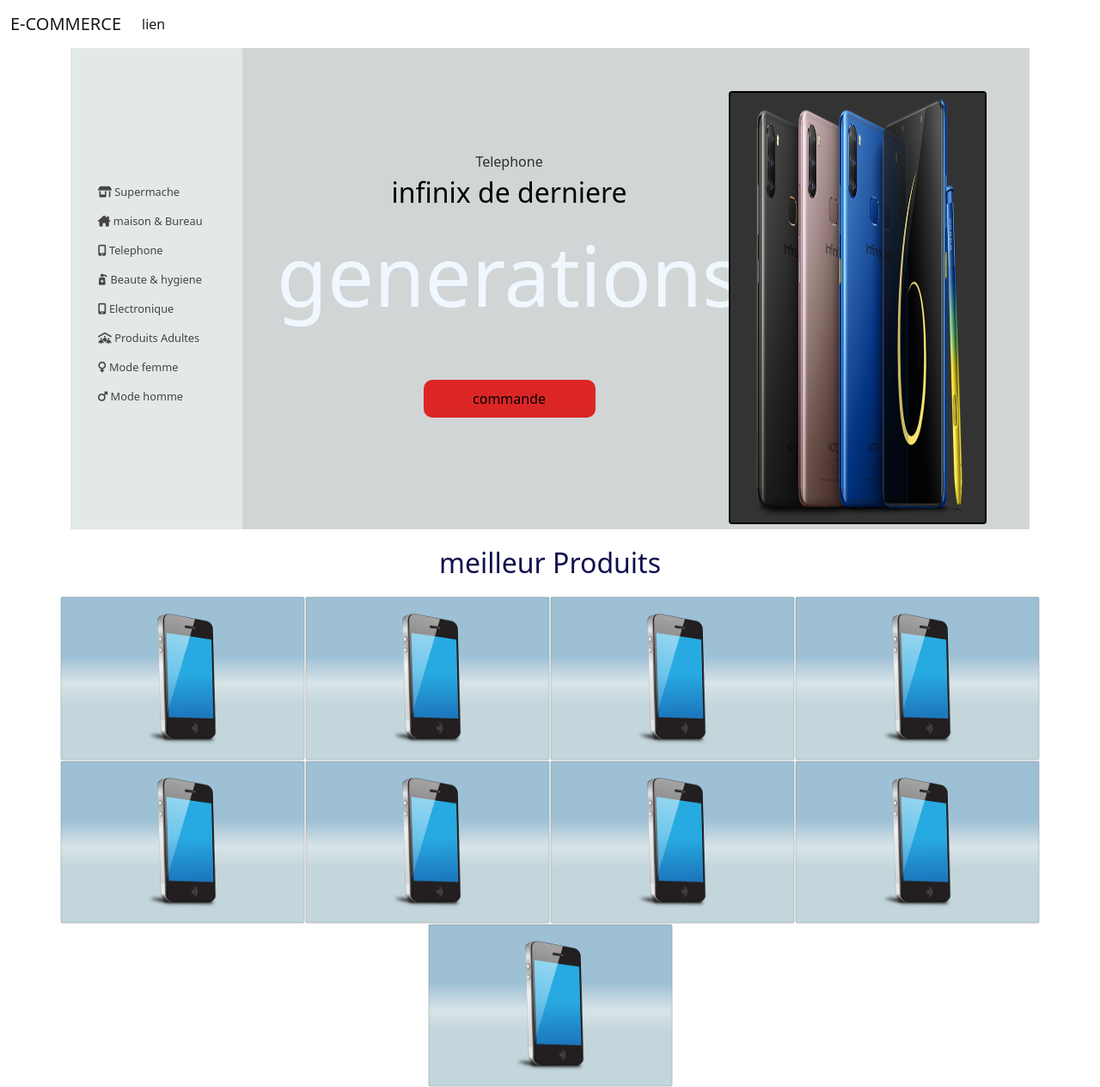
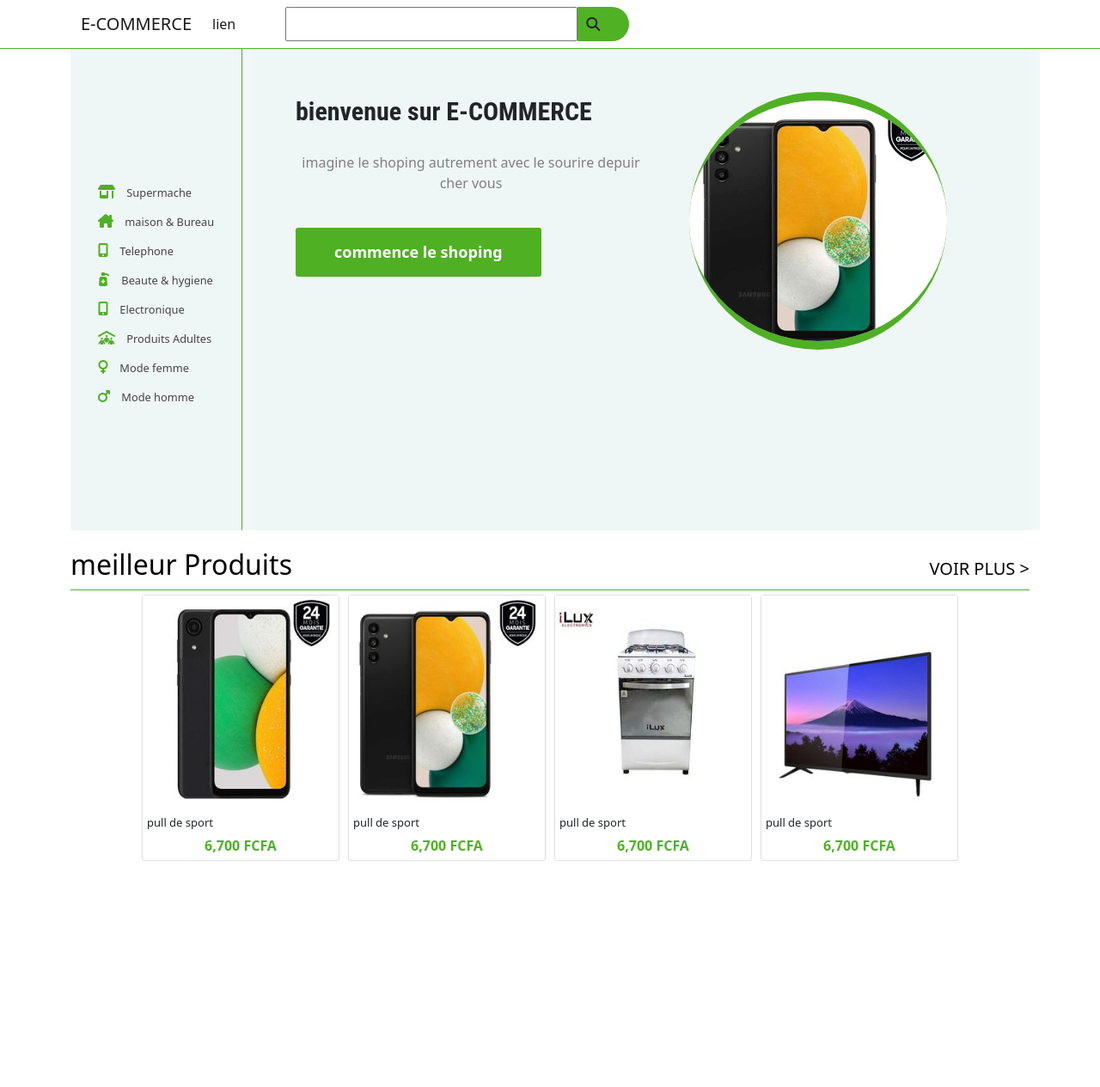
Before and after one commit to kevinvoli/ship-azi, a plain HTML site: page index.html in a window 1280 px wide. Shown: the whole page at 86% size. After the commit the page ends 1027 px from the top, so only its background shows below. Drawn offline with nearby package versions, Linux system fonts and the light colour scheme.

Commit message:
commit du 23 juin 2022

```diff
--- a/index.html
+++ b/index.html
@@ -4,27 +4,44 @@
     <meta charset="UTF-8">
     <meta http-equiv="X-UA-Compatible" content="IE=edge">
     <meta name="viewport" content="width=device-width, initial-scale=1.0">
-    <link rel="stylesheet" href="./public/styles.css">
     <link href="https://cdn.jsdelivr.net/npm/bootstrap@5.0.2/dist/css/bootstrap.min.css" rel="stylesheet" integrity="sha384-EVSTQN3/azprG1Anm3QDgpJLIm9Nao0Yz1ztcQTwFspd3yD65VohhpuuCOmLASjC" crossorigin="anonymous">
     <link rel="stylesheet" href="https://cdnjs.cloudflare.com/ajax/libs/font-awesome/6.1.1/css/all.min.css">
+    <link rel="stylesheet" href="./public/styles.css">
+
     <title>Document</title>
 </head>
 <body>
     <div class="main">
         <nav class="navbar navbar-expand-lg navbar-light ">
-            <div class="container-fluid">
-              <a class="navbar-brand" href="#">E-COMMERCE</a>
-              <button class="navbar-toggler" type="button" data-bs-toggle="collapse" data-bs-target="#navbarNav" aria-controls="navbarNav" aria-expanded="false" aria-label="Toggle navigation">
-                <span class="navbar-toggler-icon"></span>
-              </button>
-              <div class="collapse navbar-collapse" id="navbarNav">
-                <ul class="navbar-nav">
-                  <li class="nav-item">
-                    <a class="nav-link active" aria-current="page" href="#">lien</a>
-                  </li>
+          <div class="container ">
 
-                </ul>
+            <div class="contenue container-fluid">
+
+                <a class="navbar-brand" href="#">E-COMMERCE</a>
+                <button class="navbar-toggler" type="button" data-bs-toggle="collapse" data-bs-target="#navbarNav" aria-controls="navbarNav" aria-expanded="false" aria-label="Toggle navigation">
+                  <span class="navbar-toggler-icon"></span>
+                </button>
+                <div class="collapse navbar-collapse" id="navbarNav">
+                  <ul class="navbar-nav">
+                    <li class="nav-item">
+                      <a class="nav-link active" aria-current="page" href="#">lien</a>
+                    </li>
+                    <li class="nav-item">
+
+
+                    </li>
+
+                  </ul>
+                  <div class="recherche">
+                    <input type="text" name="" id="">
+                    <span>
+                      <i class="fa-solid fa-magnifying-glass"></i>
+                    </span>
+                  </div>
+                </div>
+
               </div>
+
             </div>
           </nav>
           <div class="container">
@@ -65,54 +82,96 @@
                         </li>
                     </ul>
                   </div>
-                  <div class="droit">
-                    <div class="droit-contain">
-                      <div class="contenue-texte">
-                        <span class="type">Telephone</span> <br>
-                        <span class="nom">  infinix de derniere</span> <br>
-                        <span class="texte"> generations</span> <br>
+                  <div class="droit row">
+                    <div class="texte-box col-md-6">
+                      <div class="contenue">
+                        <div class="texte-title">bienvenue sur E-COMMERCE</div>
+                        <div class="desc">
+                          imagine le shoping autrement avec le sourire depuir cher vous
+                        </div>
+                        <a href="">
+                          <div class="bouton">
+                            commence le shoping
+                          </div>
+                        </a>
+                      </div>
 
-                      <input type="button" value="commande">
+                    </div>
+                    <div class="image-box col-md-6">
+                      <div class="contenue">
+                        <img src="./public/img/1.jpg" alt="" class="image1">
                       </div>
-                      <div class="card">
-                        <img src="./public/img/infinix-note-6.png" alt="">
-                      </div>
+
                     </div>
-                  </div>
               </div>
           </div>
+
+
           <div class="container section">
-            <div class="titre"><h2>meilleur Produits</h2></div>
+            <div class="section-title">
+              <h2>meilleur Produits</h2>
+              <div class="plus">
+                VOIR PLUS  >
+              </div>
+            </div>
             <div class="row">
               <div class="card col-6 col-md-3">
-                <img src="./public/img/mobile-phone-g436a47785_640.png" alt="">
+                <div class="image">
+                  <img src="./public/img/4.jpg" alt="">
+                </div>
+                <div class="info">
+                  <div class="nom">
+                    <p>pull de sport</p>
+                  </div>
+                  <div class="prix">
+                    <p>6,700 FCFA</p>
+                  </div>
+                </div>
               </div>
               <div class="card col-6 col-md-3">
-                <img src="./public/img/mobile-phone-g436a47785_640.png" alt="">
+                <div class="image">
+                  <img src="./public/img/1.jpg" alt="">
+                </div>
+                <div class="info">
+                  <div class="nom">
+                    <p>pull de sport</p>
+                  </div>
+                  <div class="prix">
+                    <p>6,700 FCFA</p>
+                  </div>
+                </div>
+              </div>
+
+              <div class="card col-6 col-md-3">
+                <div class="image">
+                  <img src="./public/img/3.jpg" alt="">
+                </div>
+                <div class="info">
+                  <div class="nom">
+                    <p>pull de sport</p>
+                  </div>
+                  <div class="prix">
+                    <p>6,700 FCFA</p>
+                  </div>
+                </div>
               </div>
               <div class="card col-6 col-md-3">
-                <img src="./public/img/mobile-phone-g436a47785_640.png" alt="">
-              </div>
-              <div class="card col-6 col-md-3">
-                <img src="./public/img/mobile-phone-g436a47785_640.png" alt="">
-              </div>
-              <div class="card col-6 col-md-3">
-                <img src="./public/img/mobile-phone-g436a47785_640.png" alt="">
-              </div>
-              <div class="card col-6 col-md-3">
-                <img src="./public/img/mobile-phone-g436a47785_640.png" alt="">
-              </div>
-              <div class="card col-6 col-md-3">
-                <img src="./public/img/mobile-phone-g436a47785_640.png" alt="">
-              </div>
-              <div class="card col-6 col-md-3">
-                <img src="./public/img/mobile-phone-g436a47785_640.png" alt="">
-              </div>
-              <div class="card col-6 col-md-3">
-                <img src="./public/img/mobile-phone-g436a47785_640.png" alt="">
+                <div class="image">
+                  <img src="./public/img/12.jpg" alt="">
+                </div>
+                <div class="info">
+                  <div class="nom">
+                    <p>pull de sport</p>
+                  </div>
+                  <div class="prix">
+                    <p>6,700 FCFA</p>
+                  </div>
+                </div>
               </div>
             </div>
           </div>
+
+
     </div>
 
 
--- a/public/styles.css
+++ b/public/styles.css
@@ -1,15 +1,66 @@
+:root{
+    --premcipal:rgba(59, 167, 10, 0.886);
+    --secondair:rgba(240, 246, 246, 0.886);
+}
+
 *,body{
     padding: 0;
     margin: 0;
     box-sizing: border-box;
+
+}
+.main{
+
 }
 
 .baner{
 
     width: 100%;
     height: 70vh;
-    background-color: rgb(190, 188, 185);
+    background-color: var(--secondair);
     position: relative;
+}
+.navbar{
+    background-color: white;
+    border-bottom: 1px var(--premcipal) solid;
+    padding: 5 auto;
+}
+.navbar .contenue{
+    display: flex;
+    justify-content: baseline;
+}
+
+.navbar .recherche{
+    width: 400px;
+    height: 40px;
+    margin-left: 50px;
+    position: relative;
+    border-radius: 20px;
+}
+.recherche input{
+    width: calc(100% - 60px);
+    height: 100%;
+}
+.recherche span{
+    position: absolute;
+
+    display: inline-block;
+    width: 60px;
+    height: 100%;
+    background-color: var(--premcipal);
+    border-top-right-radius: 20px;
+    border-bottom-right-radius: 20px;
+}
+span i{
+    position: absolute;
+    top: 50%;
+    left: 50%;
+    transform: translate(-50%, -50%);
+    width: 40px;
+
+}
+.baner{
+    margin-bottom: 20px;
 }
 
 .menu{
@@ -17,7 +68,8 @@
     left: 0;
     width: 200px;
     height: 100%;
-    background-color: rgb(227, 232, 233);
+    border-right: 1px solid var(--premcipal);
+    background-color:  var(--secondair);
 }
 
 
@@ -32,6 +84,8 @@
 }
 .menu ul li{
     margin-top: 10px;
+
+
 }
 
 .menu ul li a{
@@ -39,86 +93,153 @@
     color: rgb(70, 68, 68);
     font-size: 0.8em;
 
+
 }
+.menu ul li i{
+    color: var(--premcipal);
+    font-size: 1rem;
+    margin-right: 10px;
+}
+
 .droit{
     position: absolute;
     right: 0;
     width: calc(100% - 200px);
     height: 100%;
-    background-color: rgb(209, 213, 213);
+    background-color: var(--secondair);
+
 }
-.droit .contenue-texte{
+.droit .texte-box{
+    position: relative;
+    text-align: center;
+    display: block;
+}
+.droit .texte-box .contenue{
+    display: flex;
+    align-items: flex-start;
+    flex-direction: column;
+    justify-content: space-between;
+    max-width: 500px;
     position: absolute;
-    top: 50%;
-    left: 0;
-    transform: translate(40px, -50%);
+    top: 50px;
+    left: 50px;
+    transform: translate(-50% -50%);
+}
+.droit .texte-title{
+    font-family: Roboto Condensed, Helvetica Neue,Arial,sans-rerif;
+    font-weight: 700;
+    font-size: 30px;
+    box-sizing: inherit;
+}
+.droit .desc{
+    color: gray;
+    line-height: 1.5rem;
+    margin: 25px 0 40px ;
+}
+.droit .texte-box a{
+    background-color: var(--premcipal);
+    border-radius: 3px;
+    color: #fff;
+    font-size: 18px;
+    font-weight: 700;
+    padding: 15px 45px;
+    transition: transform .2s ease;
+    text-decoration: none;
+}
+
+.droit .image-box{
+    position: relative;
     text-align: center;
 }
-.droit-contain{
-    position: relative;
+
+.droit .image-box .contenue{
+    max-width: 300px;
+    max-height: 300px;
+    position: absolute;
+    top: 50px;
+    left: 50px;
+    border-radius: 50%;
+    transform: translate(-50% -50%);
+    border-top: 10px solid var(--premcipal);
+    border-bottom: 10px solid var(--premcipal);
+    overflow: hidden;
+}
+
+
+.droit img{
     width: 100%;
     height: 100%;
+    transition: all .3s;
+}
+.droit img:hover{
+    transform: scale(1.2);
 }
 
-.droit .type {
-    margin-top: 10px;
-    color: rgb(48, 47, 47);
-    font-size: 1rem;
-
-}
-.droit .nom {
-    color: black;
-    font-size: 2rem;
-
-
-}
-.droit .texte {
-    color: aliceblue;
-    font-size: 6rem;
+.section{
+    background-color: white;
+    padding: 0;
+    margin-bottom: 20px;
 }
 
-.droit input{
-    border: none;
-    background-color: rgb(220, 38, 38);
-    border-radius: 10px;
-    margin: 10px;
-    margin-top: 50px;
-    width: 200px;
-    padding: 10px;
+.section .section-title{
+    display: flex;
+    justify-content:space-between;
+    align-items: center;
+    font-size: 20px;
+    color: rgb(3, 3, 3);
+    border-bottom: 1px solid var(--premcipal);
+    width: 100%;
+    height: 50px;
+}
+.section .section-title p{
+    margin-bottom: 8;
+}
+section .section-title .plus{
+    background-color: var(--premcipal);
 }
 
-.droit .card{
-    position: absolute;
-    top: 50px;
-    right: 50px;
-    bottom: 50px;
-    width: 300px;
-    height:90%;
-    background-color: transparent;
-    border: 2px solid black;
+.section .row{
+   justify-content: center;
 }
-
-.droit .card img{
-    height: 100%;
-    width: auto;
-}
-
-.section .titre{
-    text-align: center;
-    margin: 20px;
-    font-size: 20px;
-    color: rgb(16, 16, 78);
-}
-.section .row{
-    justify-content:space-around;
+.box-title{
+    background-color: rgb(249, 251, 251);
 }
 
 .section .card{
-    min-width:250px;
-    max-width: 300px;
+    min-width:200px;
+    max-width: 230px;
+    height: 310px;
+    margin-bottom: 20px;
+    margin: 5px;
     padding: 0;
 }
+.section .card .image{
+    width: 100%;
+    height: 260px;
+}
 .section .card img{
-    height: auto;
+    height: 100%;
     width: 100%;
 }
+
+.section .info{
+    padding: 5px;
+    text-align: start;
+    height: 60px;
+}
+.info p{
+    padding-bottom: 0;
+    display: inline
+
+}
+.info .nom{
+    margin-bottom: 5px;
+    font-size: small;
+}
+
+.info .prix{
+    color:  var(--premcipal);
+    font-weight: bold;
+    text-align: center;
+
+}
```
Also changed, not shown: public/img/1.jpg (added), public/img/12.jpg (added), public/img/3.jpg (added), public/img/4.jpg (added), public/img/—Pngtree—geometric e-commerce internet border label_5644275.png (added).
